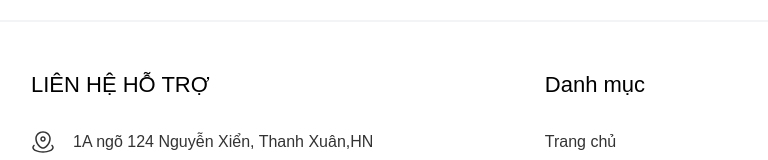
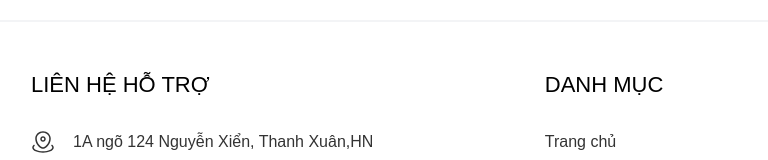
Before and after one commit to dqhuy209/AzShopClient, a Next.js app: page / in a window 1280 px wide. Shown: the part 1836-1996 px from the top of the page, without its empty margins (24-792 px from the left). Built offline with nearby package versions, Linux system fonts and the light colour scheme; no server answers.

Commit message:
refactor: reponsive show product

```diff
--- a/src/components/Footer/index.jsx
+++ b/src/components/Footer/index.jsx
@@ -147,7 +147,7 @@ const Footer = () => {
           </div>
 
           <div className="w-full sm:w-auto">
-            <h2 className="mb-7.5 text-custom-1 font-medium text-dark">
+            <h2 className="mb-7.5 text-custom-1 font-medium text-dark uppercase">
               Danh mục
             </h2>
 
@@ -164,7 +164,7 @@ const Footer = () => {
             </div>
           </div>
 
-          <div className="w-full sm:w-auto hidden xl:block">
+          <div className="w-full sm:w-auto hidden lg:block">
             <iframe
               src="https://www.google.com/maps/embed?pb=!1m18!1m12!1m3!1d4418.696262665472!2d105.80201397584051!3d20.988948189143635!2m3!1f0!2f0!3f0!3m2!1i1024!2i768!4f13.1!3m3!1m2!1s0x3135acbff6de7557%3A0x4dde2e8227c6b283!2zMWEgTmcuIDEyNCBOZ3V54buFbiBYaeG7g24sIEjhuqEgxJDDrG5oLCBUaGFuaCBYdcOibiwgSMOgIE7hu5lpIDEwMDAwLCBWaeG7h3QgTmFt!5e1!3m2!1svi!2s!4v1755231339023!5m2!1svi!2s"
               width={300}
```
